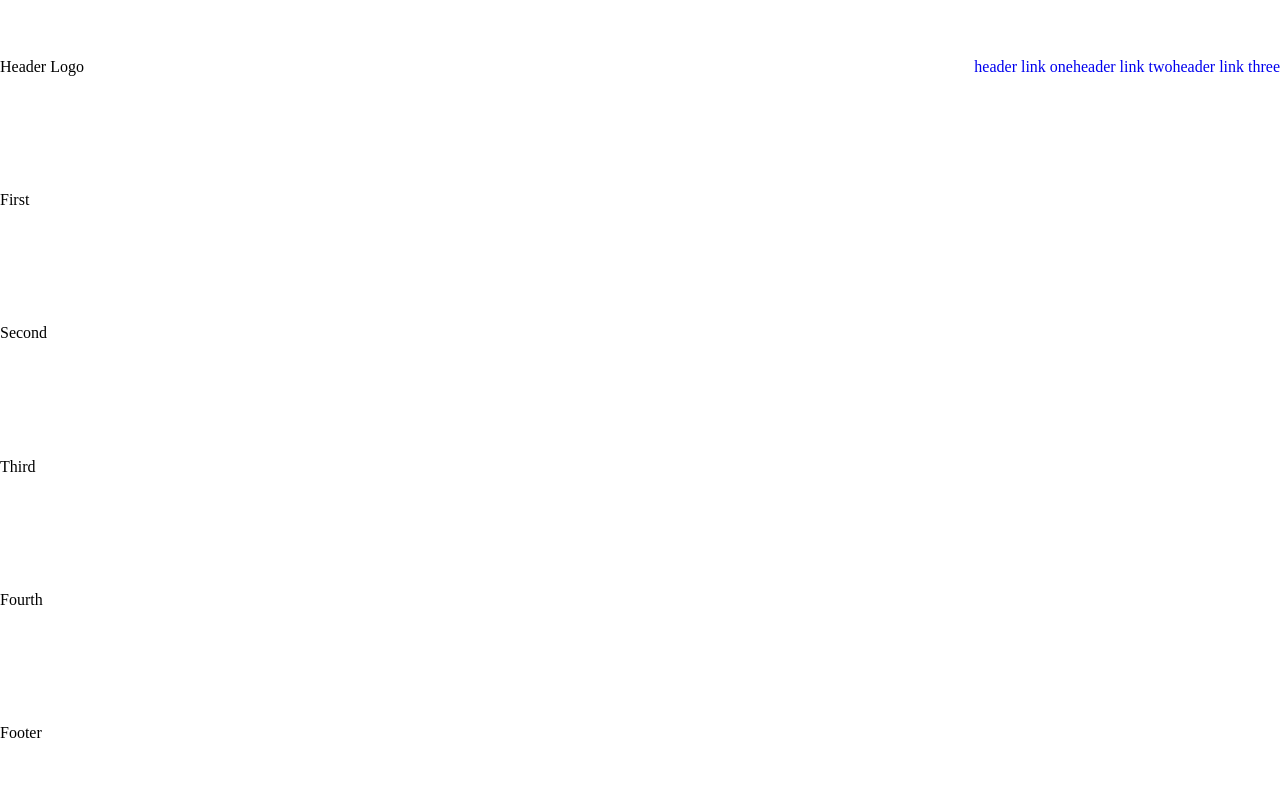
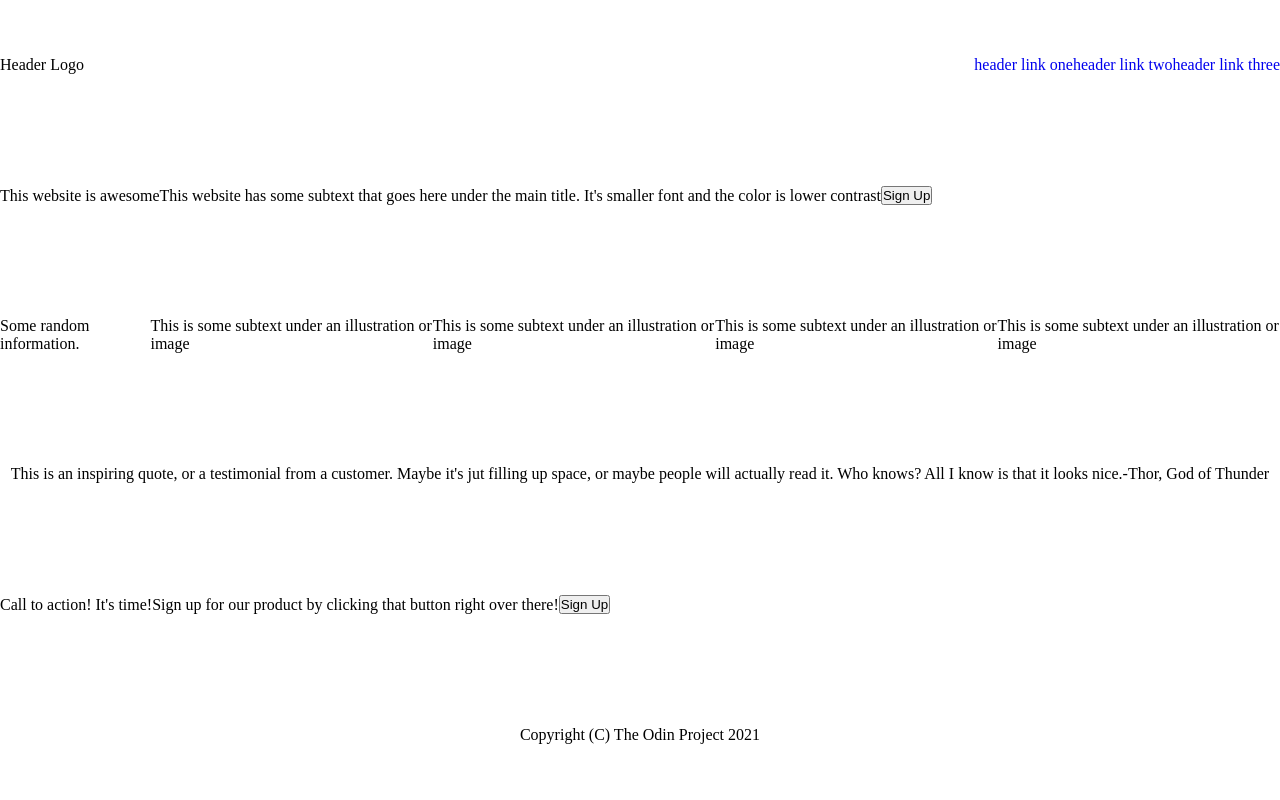
Before and after one commit to Fralop/Landing_page, a plain HTML site: page index.html in a window 1280 px wide. Drawn offline with Linux system fonts and the light colour scheme.

Commit message:
Added the text in HTML

```diff
--- a/index.html
+++ b/index.html
@@ -16,19 +16,33 @@
         </ul>
     </div>
     <div class="first">
-        First
+        <div>This website is awesome</div>
+        <div>This website has some subtext that goes here under the main title. It's smaller font and the color is lower contrast</div>
+        <button>Sign Up</button>
+        <img src="" alt="">
     </div>
     <div class="second">
-        Second
+        <div>Some random information.</div>
+        <img src="" alt="">
+        <div>This is some subtext under an illustration or image</div>
+        <img src="" alt="">
+        <div>This is some subtext under an illustration or image</div>
+        <img src="" alt="">
+        <div>This is some subtext under an illustration or image</div>
+        <img src="" alt="">
+        <div>This is some subtext under an illustration or image</div>
     </div>
     <div class="third">
-        Third
+        <div>This is an inspiring quote, or a testimonial from a customer. Maybe it's jut filling up space, or maybe people will actually read it. Who knows? All I know is that it looks nice.</div>
+        <div>-Thor, God of Thunder</div>
     </div>
     <div class="fourth">
-        Fourth
+        <div>Call to action! It's time!</div>
+        <div>Sign up for our product by clicking that button right over there!</div>
+        <button>Sign Up</button>
     </div>
     <div class="footer">
-        Footer
+        Copyright (C) The Odin Project 2021
     </div>
 </body>
 </html>
--- a/style.css
+++ b/style.css
@@ -33,7 +33,7 @@ body {
 }
 
 .third {
-
+    justify-content: center;
 }
 
 .fourth {
@@ -41,7 +41,7 @@ body {
 }
 
 .footer {
-
+    justify-content: center;
 }
 
 a {
```
